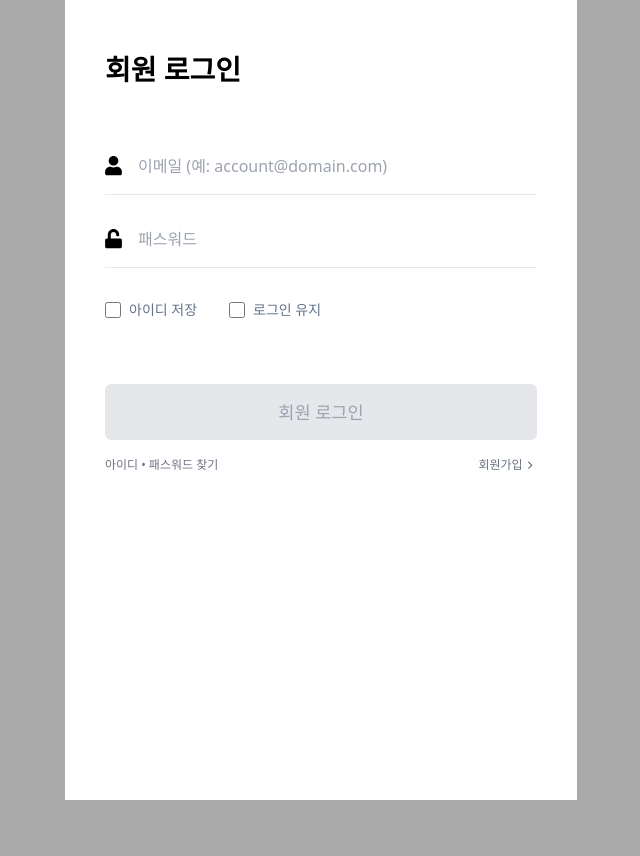
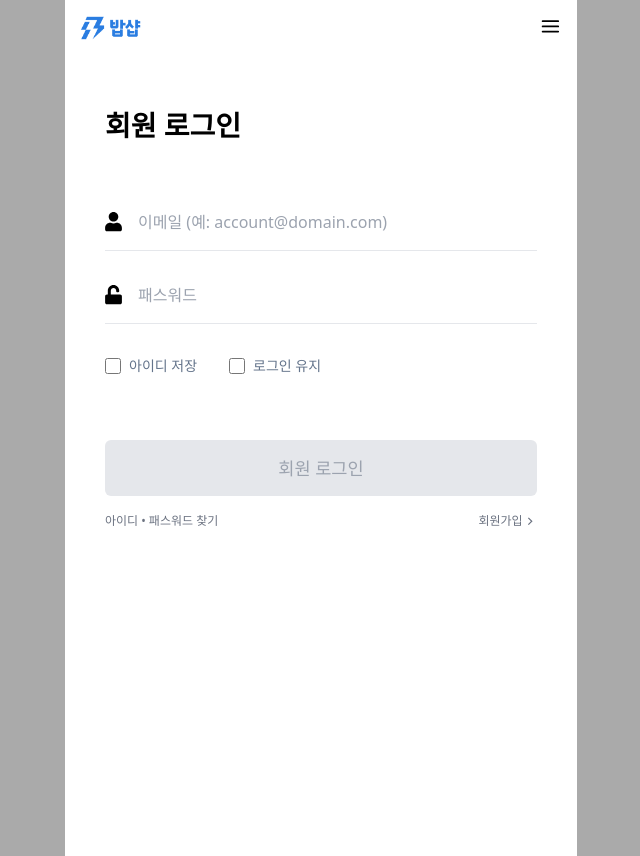
Before and after one commit to roy-pmgrow/baas2-next-webview, a Next.js app: page / in a window 1280 px wide. Shown: the whole page, without its empty margins (319-959 px from the left). Before the commit the page ends 800 px from the top, so only its background shows below. Built offline with nearby package versions, Linux system fonts and the light colour scheme.

Commit message:
💄 Design: 헤더 퍼블리싱 적용

```diff
--- /dev/null
+++ b/components/Header/index.tsx
@@ -0,0 +1,15 @@
+import Image from "next/image";
+import { FiMenu } from "react-icons/fi";
+
+const Header = () => {
+  return (
+    <header className="sticky top-0">
+      <div className="flex justify-between bg-white p-[1rem]">
+        <Image src="/images/logo.png" alt="로고" width={60} height={24} />
+        <FiMenu className="text-[1.3rem]" />
+      </div>
+    </header>
+  );
+};
+
+export default Header;
--- a/pages/_app.tsx
+++ b/pages/_app.tsx
@@ -1,9 +1,11 @@
+import Header from "components/Header";
 import type { AppProps } from "next/app";
 import "../styles/globals.css";
 
 function MyApp({ Component, pageProps }: AppProps) {
   return (
     <div className="w-full max-w-lg mx-auto">
+      <Header />
       <Component {...pageProps} />
     </div>
   );
```
